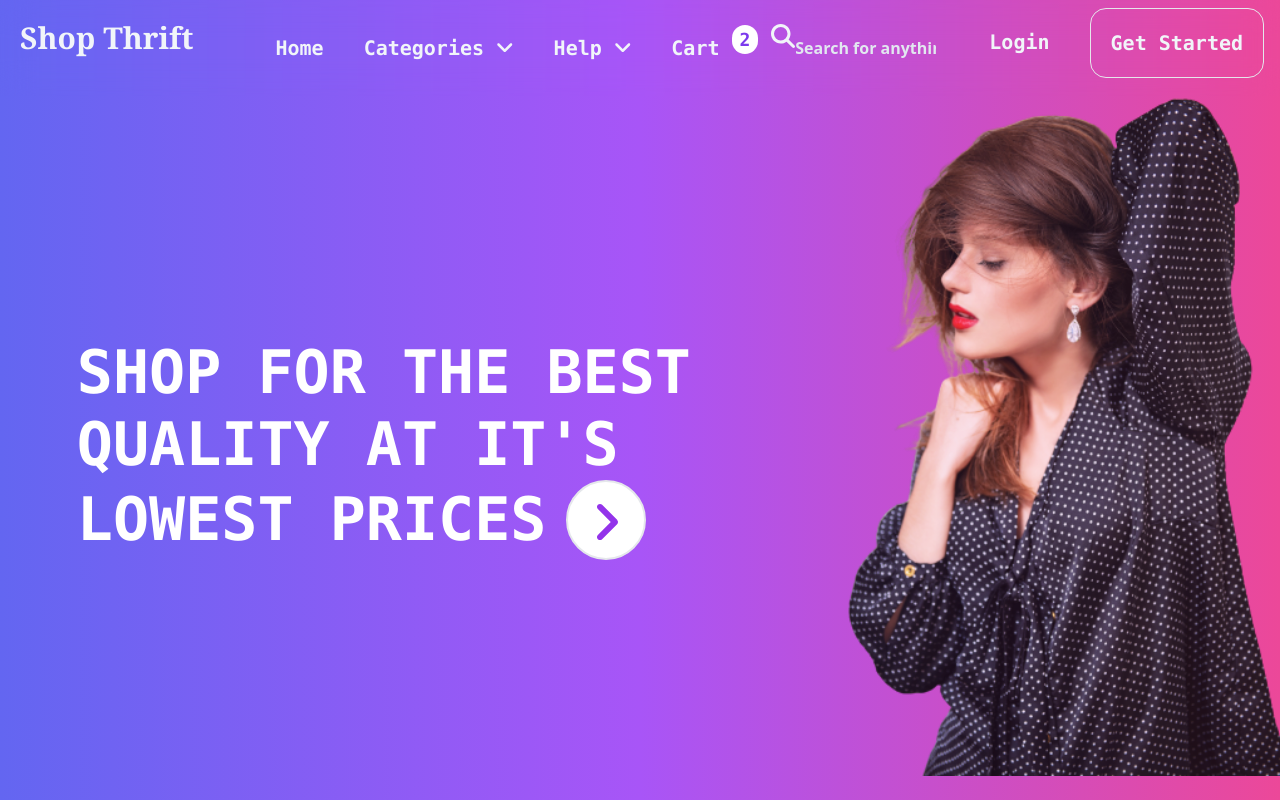
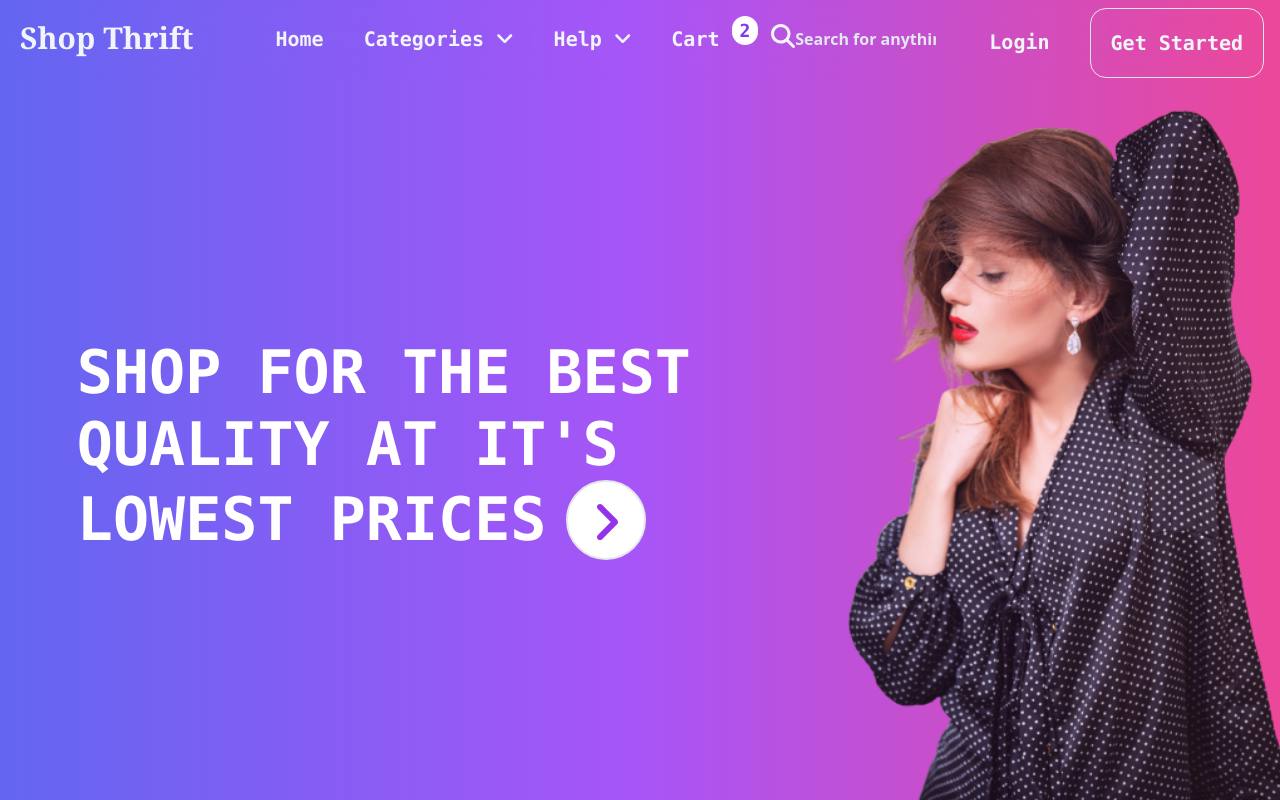
Before and after one commit to Phickayor/Shop-Thrift, a Next.js app in the folder shop-thrift/: page / in a window 1280 px wide. Built offline with nearby package versions, Linux system fonts and the light colour scheme.

Commit message:
sticky navbars

```diff
--- a/shop-thrift/components/Index.jsx
+++ b/shop-thrift/components/Index.jsx
@@ -13,11 +13,11 @@ function Index() {
                     <div className='mx-auto w-4/5 lg:text-left text-center'>
                         <h1 className="lg:text-6xl text-5xl leading-[65px] lg:leading-[72px] font-mono font-semibold inline">SHOP FOR THE BEST QUALITY AT IT'S LOWEST PRICES</h1>
                         <button className='hidden lg:inline-block ml-5 hover:bg-inherit bg-white hover:text-white text-purple-600 text-5xl w-20 h-20 rounded-full border-2 p-4 '>{rightArrow}</button>
-                        <Link href="/login" className='lg:hidden inline-block ml-5 hover:bg-inherit bg-[#fffeee] hover:text-white text-purple-600 text-3xl w-4/5 rounded-full mt-5 hover:border-2 p-4 font-semibold font-mono'>SHOP NOW</Link>
+                        <Link href="/login" className='lg:hidden inline-block ml-5 hover:bg-inherit bg-[#fffeee] hover:text-white text-purple-600 text-3xl w-4/5 rounded-full mt-5 hover:border-2 p-4 font-semibold font-mono z-10'>SHOP NOW</Link>
 
                     </div>
                 </div>
-                <div className='absolute lg:relative lg:w-2/5 flex justify-center w-full h-[85vh]'>
+                <div className='absolute lg:relative lg:w-2/5 flex justify-center w-full h-[88vh]'>
                     <Image src={Avatar} className='object-cover w-full h-full z-10 lg:opacity-90 opacity-40' />
                 </div>
             </div>
--- a/shop-thrift/components/Navbar.jsx
+++ b/shop-thrift/components/Navbar.jsx
@@ -12,23 +12,23 @@ function Navbar() {
     const [width, setWidth] = useState("0")
     const [padding, setPadding] = useState("0")
     function SidemenuBar(e) {
-        if (width === "15rem") {
+        if (width === "0") {
+            setWidth("20rem")
+            e.currentTarget.classList.toggle('px-6');
+            setSideMenuIcon(close)
+            setPadding("5px")
+        }
+        else {
             setWidth("0")
             e.currentTarget.classList.toggle('px-6');
             setPadding("0")
             setSideMenuIcon(menu)
         }
-        else {
-            setWidth("15rem")
-            e.currentTarget.classList.toggle('px-6');
-            setSideMenuIcon(close)
-            setPadding("5px")
-        }
     }
 
     return (
-        <div className='bg-gradient-to-r from-indigo-500 via-purple-500 to-pink-500'>
-            <div className='h-[12vh] flex justify-between sticky w-full backdrop-blur-lg z-20 '>
+        <div className='sticky top-0 z-40 w-full h-[12vh] bg-gradient-to-r from-indigo-500 via-purple-500 to-pink-500'>
+            <div className=' flex justify-between sticky w-full backdrop-blur-lg z-20 '>
                 <h1 className=' px-5 py-5 text-3xl lg:w-3/12  font-semibold font-serif text-slate-100'>Shop Thrift</h1>
                 <div className='hidden lg:flex flex-col justify-center  w-6/12'>
                     <ul className='flex space-x-10 text-slate-100 justify-center font-semibold font-mono text-xl'>
@@ -42,7 +42,7 @@ function Navbar() {
                         </a>
                     </ul>
                 </div>
-                <div className='hidden lg:flex fle x-col justify-center w-3/12 xl:w-6/12'>
+                <div className='hidden lg:flex flex-col justify-center w-3/12 xl:w-6/12'>
                     <div className='flex justify-between'>
                         <div className='w-1/2 h-full xl:flex hidden'>
                             <h1 className='w-1/6 h-full text-slate-100 py-5 text-2xl'>{search}</h1>
```
